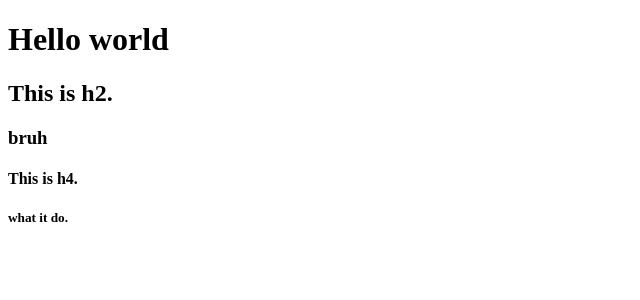
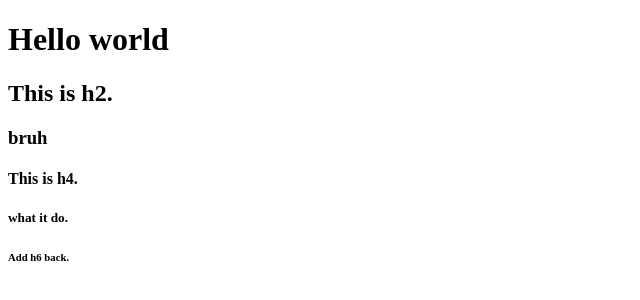
Before and after one commit to barbante101/Doughnut, a plain HTML site: page index.html in a window 1280 px wide. Shown: the full height of the page, 0-640 px from the left. Drawn offline with Linux system fonts and the light colour scheme.

Commit message:
Added h6 again

```diff
--- a/index.html
+++ b/index.html
@@ -11,7 +11,7 @@
 <h3>bruh</h3>
 <h4>This is h4.</h4>
 <h5>what it do.</h5>
-
+<h6>Add h6 back.</h6>
 
 </body>
 </html>
```
